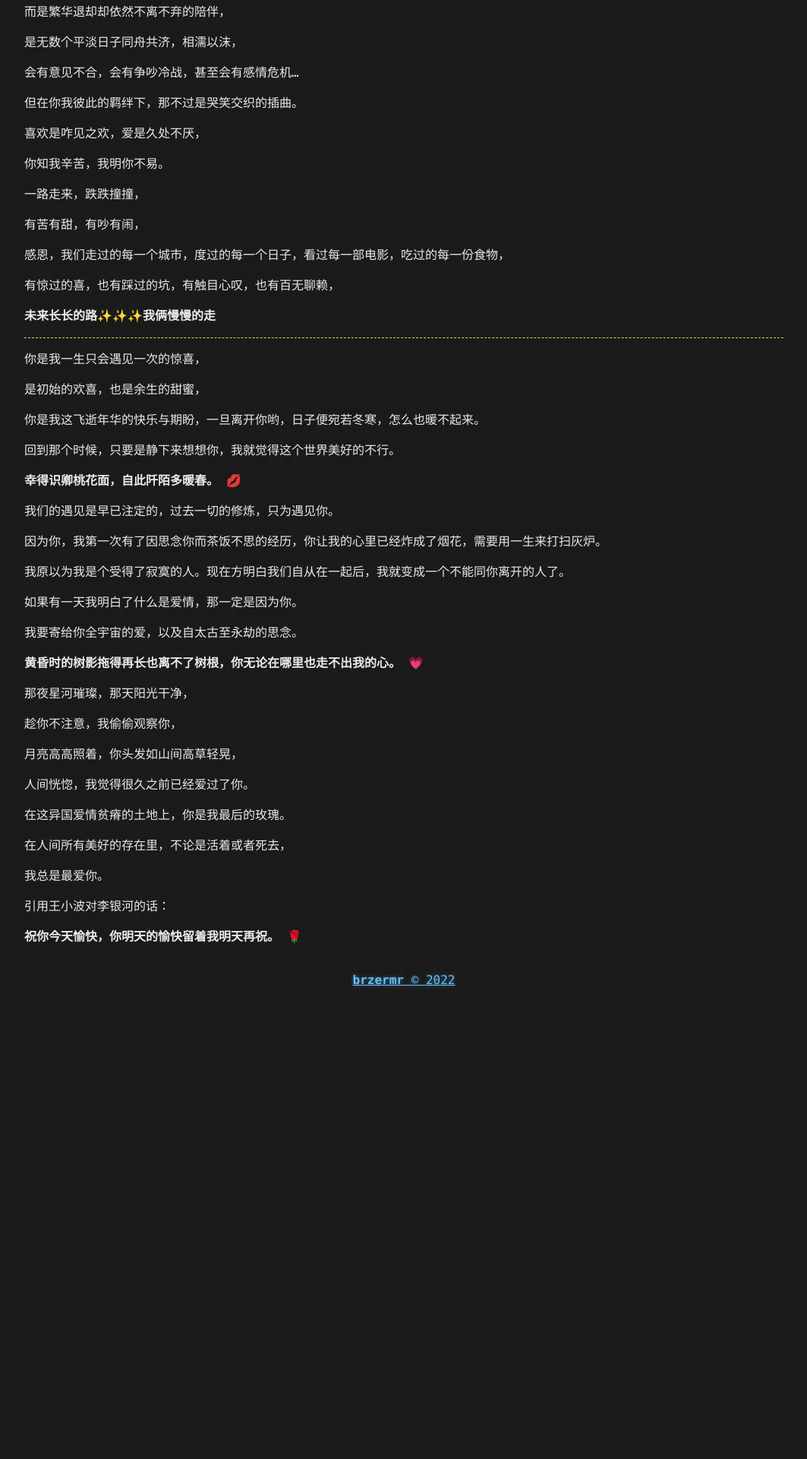
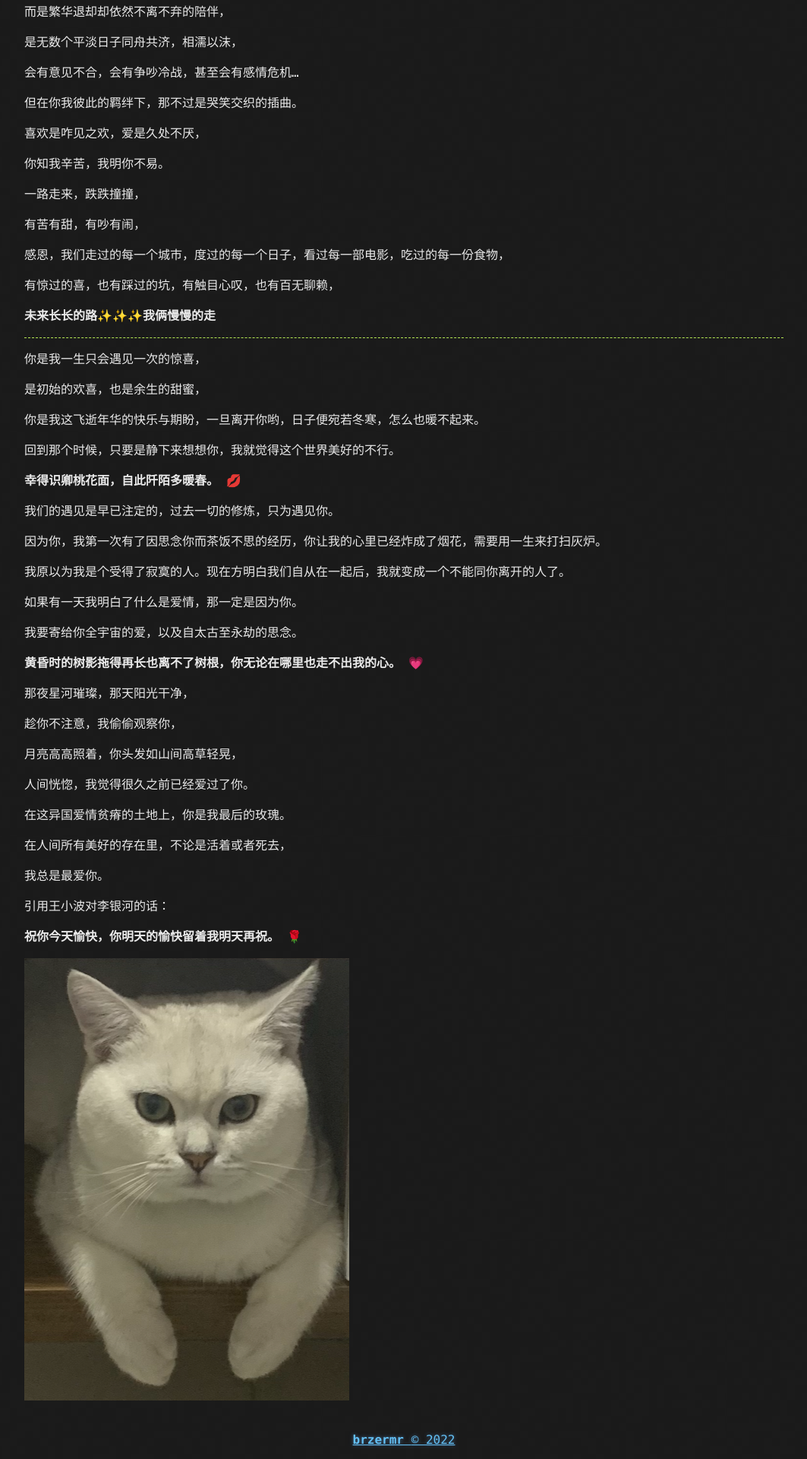
Before and after one commit to brzermr/brzermr.github.io, a Jekyll site: the page built from _posts/2022-07-21-Third-Wedding-Anniversary💗.md, in a window 1280 px wide. Shown: the part 1028-2948 px from the top of the page at 76% size, without its empty margins (108-1171 px from the left). Built offline with Jekyll 4.4.1, drawn with Linux system fonts in a browser that asks for light colours; comment, search, counter and statistics services are not loaded; before the commit the page ends 2343 px from its top, so only the background shows below that.

Commit message:
Update 2022-07-21-Third-Wedding-Anniversary💗.md

```diff
--- a/_posts/2022-07-21-Third-Wedding-Anniversary💗.md
+++ b/_posts/2022-07-21-Third-Wedding-Anniversary💗.md
@@ -97,3 +97,5 @@
 引用王小波对李银河的话：
 
 **祝你今天愉快，你明天的愉快留着我明天再祝。** 🌹
+
+![附上辛巴憨憨图](https://raw.githubusercontent.com/brzermr/brzermr.github.io/2d18d00d1b26ab14a328803df41c322bea2e161e/pics/simba01.png)
```
